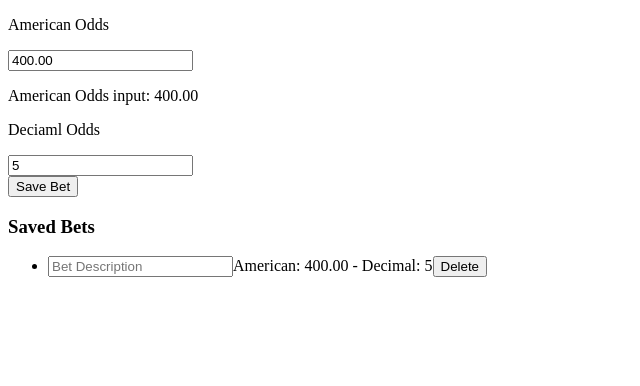
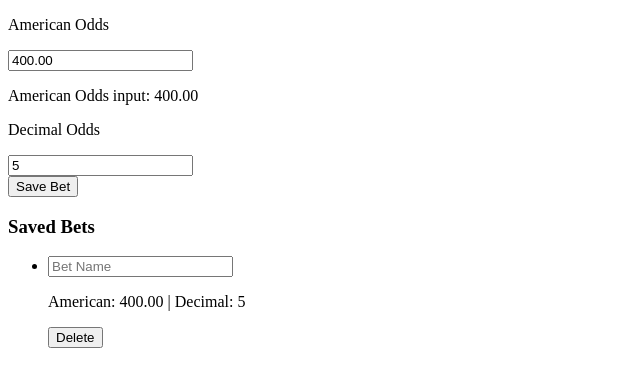
Before and after one commit to HumbertoMelean/betting-odds-toolkit, a React (Vite) app: page / in a window 1280 px wide. Both pictures are taken after typing "5", "5" into the empty fields and a click on the button "Save Bet". Shown: the top 386 px of the page, without its empty margins (0-640 px from the left). Built offline with nearby package versions, Linux system fonts and the light colour scheme.

Commit message:
Fix typo in Decimal Odds label and improve bet description formatting

```diff
--- a/src/App.jsx
+++ b/src/App.jsx
@@ -50,7 +50,7 @@ function App() {
         <p>American Odds input: {americanOdds}</p>
       </div>
       <div>
-        <p>Deciaml Odds</p>
+        <p>Decimal Odds</p>
         <input
           placeholder="Decimal Odds"
           type="number"
@@ -80,8 +80,10 @@ function App() {
       <ul>
         {savedBets.map((bet) => (
           <li key={bet.id}>
-            <input placeholder="Bet Description" />
-            American: {bet.american} - Decimal: {bet.decimal}
+            <input placeholder="Bet Name" />
+            <p>
+              American: {bet.american} | Decimal: {bet.decimal}
+            </p>
             <button onClick={() => deleteBet(bet.id)}>Delete</button>
           </li>
         ))}
```
